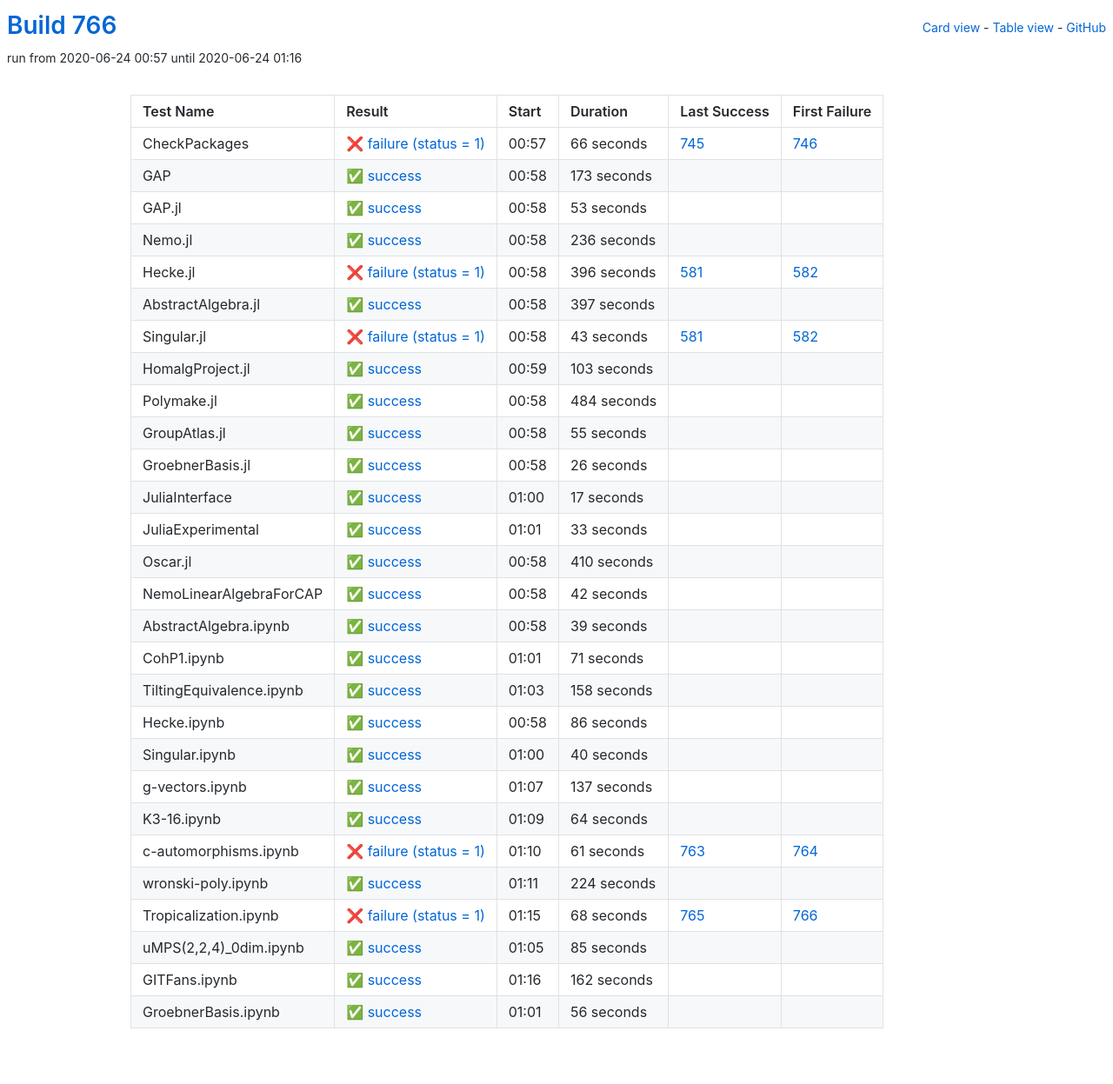
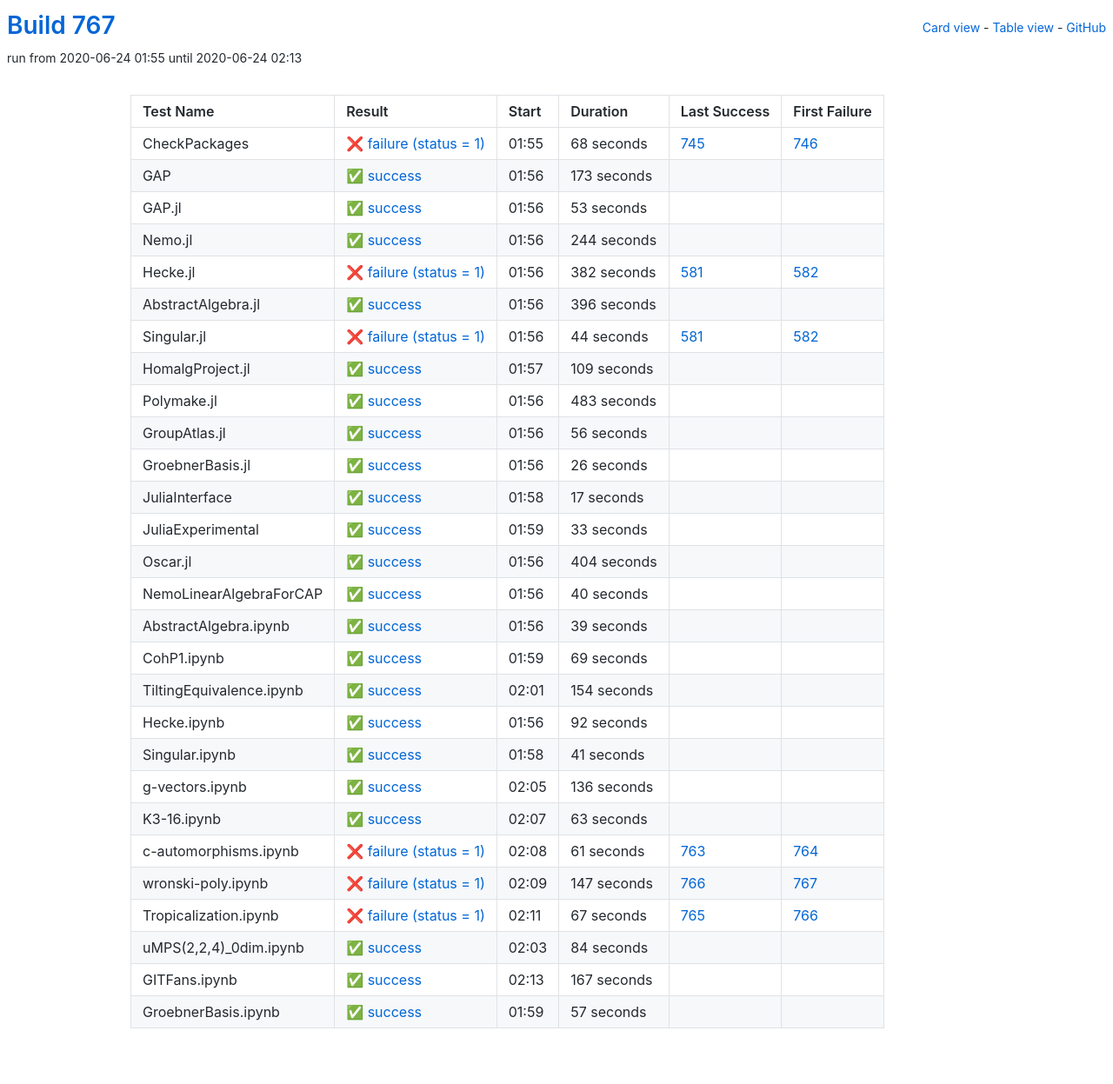
Before and after one commit to oscar-system/oscar-ci-status-1.4, a Jekyll site: the page built from table.html, in a window 1280 px wide. Shown: the whole page at 87% size. Built offline with Jekyll 4.4.1, drawn with Linux system fonts in a browser that asks for light colours.

Commit message:
Build #767

```diff
--- a/_data/ci.yml
+++ b/_data/ci.yml
@@ -1,6 +1,6 @@
 ---
-build: 766
-build_url: https://oscarci.mathematik.uni-kl.de/job/oscar-julia-1.4/766/
+build: 767
+build_url: https://oscarci.mathematik.uni-kl.de/job/oscar-julia-1.4/767/
 job: oscar-julia-1.4
 organization: oscar-system
 repo: oscar-ci-status-1.4
@@ -8,20 +8,20 @@ repourl: https://github.com/oscar-system/oscar-ci-status-1.4
 tests:
 - name: CheckPackages
   id: checkpackages
-  log: https://oscarci.mathematik.uni-kl.de/job/oscar-julia-1.4/766/artifact/logs/build-766/CheckPackages.log
-  start: 2020-06-24 00:57
+  log: https://oscarci.mathematik.uni-kl.de/job/oscar-julia-1.4/767/artifact/logs/build-767/CheckPackages.log
+  start: 2020-06-24 01:55
   success: false
   exitcode: 1
   status: failure
-  duration: 66
+  duration: 68
   last_success: 745
   last_success_url: https://oscarci.mathematik.uni-kl.de/job/oscar-julia-1.4/745/
   first_failure: 746
   first_failure_url: https://oscarci.mathematik.uni-kl.de/job/oscar-julia-1.4/746/
 - name: GAP
   id: gap
-  log: https://oscarci.mathematik.uni-kl.de/job/oscar-julia-1.4/766/artifact/logs/build-766/GAP.log
-  start: 2020-06-24 00:58
+  log: https://oscarci.mathematik.uni-kl.de/job/oscar-julia-1.4/767/artifact/logs/build-767/GAP.log
+  start: 2020-06-24 01:56
   success: true
   exitcode: 0
   status: success
@@ -32,8 +32,8 @@ tests:
   first_failure_url:
 - name: GAP.jl
   id: gap-jl
-  log: https://oscarci.mathematik.uni-kl.de/job/oscar-julia-1.4/766/artifact/logs/build-766/GAP.jl.log
-  start: 2020-06-24 00:58
+  log: https://oscarci.mathematik.uni-kl.de/job/oscar-julia-1.4/767/artifact/logs/build-767/GAP.jl.log
+  start: 2020-06-24 01:56
   success: true
   exitcode: 0
   status: success
@@ -44,92 +44,92 @@ tests:
   first_failure_url:
 - name: Nemo.jl
   id: nemo-jl
-  log: https://oscarci.mathematik.uni-kl.de/job/oscar-julia-1.4/766/artifact/logs/build-766/Nemo.jl.log
-  start: 2020-06-24 00:58
+  log: https://oscarci.mathematik.uni-kl.de/job/oscar-julia-1.4/767/artifact/logs/build-767/Nemo.jl.log
+  start: 2020-06-24 01:56
   success: true
   exitcode: 0
   status: success
-  duration: 236
+  duration: 244
   last_success: false
   last_success_url:
   first_failure: false
   first_failure_url:
 - name: Hecke.jl
   id: hecke-jl
-  log: https://oscarci.mathematik.uni-kl.de/job/oscar-julia-1.4/766/artifact/logs/build-766/Hecke.jl.log
-  start: 2020-06-24 00:58
+  log: https://oscarci.mathematik.uni-kl.de/job/oscar-julia-1.4/767/artifact/logs/build-767/Hecke.jl.log
+  start: 2020-06-24 01:56
   success: false
   exitcode: 1
   status: failure
-  duration: 396
+  duration: 382
   last_success: 581
   last_success_url: https://oscarci.mathematik.uni-kl.de/job/oscar-julia-1.4/581/
   first_failure: 582
   first_failure_url: https://oscarci.mathematik.uni-kl.de/job/oscar-julia-1.4/582/
 - name: AbstractAlgebra.jl
   id: abstractalgebra-jl
-  log: https://oscarci.mathematik.uni-kl.de/job/oscar-julia-1.4/766/artifact/logs/build-766/AbstractAlgebra.jl.log
-  start: 2020-06-24 00:58
+  log: https://oscarci.mathematik.uni-kl.de/job/oscar-julia-1.4/767/artifact/logs/build-767/AbstractAlgebra.jl.log
+  start: 2020-06-24 01:56
   success: true
   exitcode: 0
   status: success
-  duration: 397
+  duration: 396
   last_success: false
   last_success_url:
   first_failure: false
   first_failure_url:
 - name: Singular.jl
   id: singular-jl
-  log: https://oscarci.mathematik.uni-kl.de/job/oscar-julia-1.4/766/artifact/logs/build-766/Singular.jl.log
-  start: 2020-06-24 00:58
+  log: https://oscarci.mathematik.uni-kl.de/job/oscar-julia-1.4/767/artifact/logs/build-767/Singular.jl.log
+  start: 2020-06-24 01:56
   success: false
   exitcode: 1
   status: failure
-  duration: 43
+  duration: 44
   last_success: 581
   last_success_url: https://oscarci.mathematik.uni-kl.de/job/oscar-julia-1.4/581/
   first_failure: 582
   first_failure_url: https://oscarci.mathematik.uni-kl.de/job/oscar-julia-1.4/582/
 - name: HomalgProject.jl
   id: homalgproject-jl
-  log: https://oscarci.mathematik.uni-kl.de/job/oscar-julia-1.4/766/artifact/logs/build-766/HomalgProject.jl.log
-  start: 2020-06-24 00:59
+  log: https://oscarci.mathematik.uni-kl.de/job/oscar-julia-1.4/767/artifact/logs/build-767/HomalgProject.jl.log
+  start: 2020-06-24 01:57
   success: true
   exitcode: 0
   status: success
-  duration: 103
+  duration: 109
   last_success: false
   last_success_url:
   first_failure: false
   first_failure_url:
 - name: Polymake.jl
   id: polymake-jl
-  log: https://oscarci.mathematik.uni-kl.de/job/oscar-julia-1.4/766/artifact/logs/build-766/Polymake.jl.log
-  start: 2020-06-24 00:58
+  log: https://oscarci.mathematik.uni-kl.de/job/oscar-julia-1.4/767/artifact/logs/build-767/Polymake.jl.log
+  start: 2020-06-24 01:56
   success: true
   exitcode: 0
   status: success
-  duration: 484
+  duration: 483
   last_success: false
   last_success_url:
   first_failure: false
   first_failure_url:
 - name: GroupAtlas.jl
   id: groupatlas-jl
-  log: https://oscarci.mathematik.uni-kl.de/job/oscar-julia-1.4/766/artifact/logs/build-766/GroupAtlas.jl.log
-  start: 2020-06-24 00:58
+  log: https://oscarci.mathematik.uni-kl.de/job/oscar-julia-1.4/767/artifact/logs/build-767/GroupAtlas.jl.log
+  start: 2020-06-24 01:56
   success: true
   exitcode: 0
   status: success
-  duration: 55
+  duration: 56
   last_success: false
   last_success_url:
   first_failure: false
   first_failure_url:
 - name: GroebnerBasis.jl
   id: groebnerbasis-jl
-  log: https://oscarci.mathematik.uni-kl.de/job/oscar-julia-1.4/766/artifact/logs/build-766/GroebnerBasis.jl.log
-  start: 2020-06-24 00:58
+  log: https://oscarci.mathematik.uni-kl.de/job/oscar-julia-1.4/767/artifact/logs/build-767/GroebnerBasis.jl.log
+  start: 2020-06-24 01:56
   success: true
   exitcode: 0
   status: success
@@ -140,8 +140,8 @@ tests:
   first_failure_url:
 - name: JuliaInterface
   id: juliainterface
-  log: https://oscarci.mathematik.uni-kl.de/job/oscar-julia-1.4/766/artifact/logs/build-766/JuliaInterface.log
-  start: 2020-06-24 01:00
+  log: https://oscarci.mathematik.uni-kl.de/job/oscar-julia-1.4/767/artifact/logs/build-767/JuliaInterface.log
+  start: 2020-06-24 01:58
   success: true
   exitcode: 0
   status: success
@@ -152,8 +152,8 @@ tests:
   first_failure_url:
 - name: JuliaExperimental
   id: juliaexperimental
-  log: https://oscarci.mathematik.uni-kl.de/job/oscar-julia-1.4/766/artifact/logs/build-766/JuliaExperimental.log
-  start: 2020-06-24 01:01
+  log: https://oscarci.mathematik.uni-kl.de/job/oscar-julia-1.4/767/artifact/logs/build-767/JuliaExperimental.log
+  start: 2020-06-24 01:59
   success: true
   exitcode: 0
   status: success
@@ -164,32 +164,32 @@ tests:
   first_failure_url:
 - name: Oscar.jl
   id: oscar-jl
-  log: https://oscarci.mathematik.uni-kl.de/job/oscar-julia-1.4/766/artifact/logs/build-766/Oscar.jl.log
-  start: 2020-06-24 00:58
+  log: https://oscarci.mathematik.uni-kl.de/job/oscar-julia-1.4/767/artifact/logs/build-767/Oscar.jl.log
+  start: 2020-06-24 01:56
   success: true
   exitcode: 0
   status: success
-  duration: 410
+  duration: 404
   last_success: false
   last_success_url:
   first_failure: false
   first_failure_url:
 - name: NemoLinearAlgebraForCAP
   id: nemolinearalgebraforcap
-  log: https://oscarci.mathematik.uni-kl.de/job/oscar-julia-1.4/766/artifact/logs/build-766/NemoLinearAlgebraForCAP.log
-  start: 2020-06-24 00:58
+  log: https://oscarci.mathematik.uni-kl.de/job/oscar-julia-1.4/767/artifact/logs/build-767/NemoLinearAlgebraForCAP.log
+  start: 2020-06-24 01:56
   success: true
   exitcode: 0
   status: success
-  duration: 42
+  duration: 40
   last_success: false
   last_success_url:
   first_failure: false
   first_failure_url:
 - name: AbstractAlgebra.ipynb
   id: abstractalgebra-ipynb
-  log: https://oscarci.mathematik.uni-kl.de/job/oscar-julia-1.4/766/artifact/logs/build-766/AbstractAlgebra.ipynb.log
-  start: 2020-06-24 00:58
+  log: https://oscarci.mathematik.uni-kl.de/job/oscar-julia-1.4/767/artifact/logs/build-767/AbstractAlgebra.ipynb.log
+  start: 2020-06-24 01:56
   success: true
   exitcode: 0
   status: success
@@ -200,80 +200,80 @@ tests:
   first_failure_url:
 - name: CohP1.ipynb
   id: cohp1-ipynb
-  log: https://oscarci.mathematik.uni-kl.de/job/oscar-julia-1.4/766/artifact/logs/build-766/CohP1.ipynb.log
-  start: 2020-06-24 01:01
+  log: https://oscarci.mathematik.uni-kl.de/job/oscar-julia-1.4/767/artifact/logs/build-767/CohP1.ipynb.log
+  start: 2020-06-24 01:59
   success: true
   exitcode: 0
   status: success
-  duration: 71
+  duration: 69
   last_success: false
   last_success_url:
   first_failure: false
   first_failure_url:
 - name: TiltingEquivalence.ipynb
   id: tiltingequivalence-ipynb
-  log: https://oscarci.mathematik.uni-kl.de/job/oscar-julia-1.4/766/artifact/logs/build-766/TiltingEquivalence.ipynb.log
-  start: 2020-06-24 01:03
+  log: https://oscarci.mathematik.uni-kl.de/job/oscar-julia-1.4/767/artifact/logs/build-767/TiltingEquivalence.ipynb.log
+  start: 2020-06-24 02:01
   success: true
   exitcode: 0
   status: success
-  duration: 158
+  duration: 154
   last_success: false
   last_success_url:
   first_failure: false
   first_failure_url:
 - name: Hecke.ipynb
   id: hecke-ipynb
-  log: https://oscarci.mathematik.uni-kl.de/job/oscar-julia-1.4/766/artifact/logs/build-766/Hecke.ipynb.log
-  start: 2020-06-24 00:58
+  log: https://oscarci.mathematik.uni-kl.de/job/oscar-julia-1.4/767/artifact/logs/build-767/Hecke.ipynb.log
+  start: 2020-06-24 01:56
   success: true
   exitcode: 0
   status: success
-  duration: 86
+  duration: 92
   last_success: false
   last_success_url:
   first_failure: false
   first_failure_url:
 - name: Singular.ipynb
   id: singular-ipynb
-  log: https://oscarci.mathematik.uni-kl.de/job/oscar-julia-1.4/766/artifact/logs/build-766/Singular.ipynb.log
-  start: 2020-06-24 01:00
+  log: https://oscarci.mathematik.uni-kl.de/job/oscar-julia-1.4/767/artifact/logs/build-767/Singular.ipynb.log
+  start: 2020-06-24 01:58
   success: true
   exitcode: 0
   status: success
-  duration: 40
+  duration: 41
   last_success: false
   last_success_url:
   first_failure: false
   first_failure_url:
 - name: g-vectors.ipynb
   id: g-vectors-ipynb
-  log: https://oscarci.mathematik.uni-kl.de/job/oscar-julia-1.4/766/artifact/logs/build-766/g-vectors.ipynb.log
-  start: 2020-06-24 01:07
+  log: https://oscarci.mathematik.uni-kl.de/job/oscar-julia-1.4/767/artifact/logs/build-767/g-vectors.ipynb.log
+  start: 2020-06-24 02:05
   success: true
   exitcode: 0
   status: success
-  duration: 137
+  duration: 136
   last_success: false
   last_success_url:
   first_failure: false
   first_failure_url:
 - name: K3-16.ipynb
   id: k3-16-ipynb
-  log: https://oscarci.mathematik.uni-kl.de/job/oscar-julia-1.4/766/artifact/logs/build-766/K3-16.ipynb.log
-  start: 2020-06-24 01:09
+  log: https://oscarci.mathematik.uni-kl.de/job/oscar-julia-1.4/767/artifact/logs/build-767/K3-16.ipynb.log
+  start: 2020-06-24 02:07
   success: true
   exitcode: 0
   status: success
-  duration: 64
+  duration: 63
   last_success: false
   last_success_url:
   first_failure: false
   first_failure_url:
 - name: c-automorphisms.ipynb
   id: c-automorphisms-ipynb
-  log: https://oscarci.mathematik.uni-kl.de/job/oscar-julia-1.4/766/artifact/logs/build-766/c-automorphisms.ipynb.log
-  start: 2020-06-24 01:10
+  log: https://oscarci.mathematik.uni-kl.de/job/oscar-julia-1.4/767/artifact/logs/build-767/c-automorphisms.ipynb.log
+  start: 2020-06-24 02:08
   success: false
   exitcode: 1
   status: failure
@@ -284,60 +284,60 @@ tests:
   first_failure_url: https://oscarci.mathematik.uni-kl.de/job/oscar-julia-1.4/764/
 - name: wronski-poly.ipynb
   id: wronski-poly-ipynb
-  log: https://oscarci.mathematik.uni-kl.de/job/oscar-julia-1.4/766/artifact/logs/build-766/wronski-poly.ipynb.log
-  start: 2020-06-24 01:11
-  success: true
-  exitcode: 0
-  status: success
-  duration: 224
-  last_success: false
-  last_success_url:
-  first_failure: false
-  first_failure_url:
-- name: Tropicalization.ipynb
-  id: tropicalization-ipynb
-  log: https://oscarci.mathematik.uni-kl.de/job/oscar-julia-1.4/766/artifact/logs/build-766/Tropicalization.ipynb.log
-  start: 2020-06-24 01:15
+  log: https://oscarci.mathematik.uni-kl.de/job/oscar-julia-1.4/767/artifact/logs/build-767/wronski-poly.ipynb.log
+  start: 2020-06-24 02:09
   success: false
   exitcode: 1
   status: failure
-  duration: 68
+  duration: 147
+  last_success: 766
+  last_success_url: https://oscarci.mathematik.uni-kl.de/job/oscar-julia-1.4/766/
+  first_failure: 767
+  first_failure_url: https://oscarci.mathematik.uni-kl.de/job/oscar-julia-1.4/767/
+- name: Tropicalization.ipynb
+  id: tropicalization-ipynb
+  log: https://oscarci.mathematik.uni-kl.de/job/oscar-julia-1.4/767/artifact/logs/build-767/Tropicalization.ipynb.log
+  start: 2020-06-24 02:11
+  success: false
+  exitcode: 1
+  status: failure
+  duration: 67
   last_success: 765
   last_success_url: https://oscarci.mathematik.uni-kl.de/job/oscar-julia-1.4/765/
   first_failure: 766
   first_failure_url: https://oscarci.mathematik.uni-kl.de/job/oscar-julia-1.4/766/
 - name: uMPS(2,2,4)_0dim.ipynb
   id: umps-2-2-4-0dim-ipynb
-  log: https://oscarci.mathematik.uni-kl.de/job/oscar-julia-1.4/766/artifact/logs/build-766/uMPS-2-2-4-_0dim.ipynb.log
-  start: 2020-06-24 01:05
+  log: https://oscarci.mathematik.uni-kl.de/job/oscar-julia-1.4/767/artifact/logs/build-767/uMPS-2-2-4-_0dim.ipynb.log
+  start: 2020-06-24 02:03
   success: true
   exitcode: 0
   status: success
-  duration: 85
+  duration: 84
   last_success: false
   last_success_url:
   first_failure: false
   first_failure_url:
 - name: GITFans.ipynb
   id: gitfans-ipynb
-  log: https://oscarci.mathematik.uni-kl.de/job/oscar-julia-1.4/766/artifact/logs/build-766/GITFans.ipynb.log
-  start: 2020-06-24 01:16
+  log: https://oscarci.mathematik.uni-kl.de/job/oscar-julia-1.4/767/artifact/logs/build-767/GITFans.ipynb.log
+  start: 2020-06-24 02:13
   success: true
   exitcode: 0
   status: success
-  duration: 162
+  duration: 167
   last_success: false
   last_success_url:
   first_failure: false
   first_failure_url:
 - name: GroebnerBasis.ipynb
   id: groebnerbasis-ipynb
-  log: https://oscarci.mathematik.uni-kl.de/job/oscar-julia-1.4/766/artifact/logs/build-766/GroebnerBasis.ipynb.log
-  start: 2020-06-24 01:01
+  log: https://oscarci.mathematik.uni-kl.de/job/oscar-julia-1.4/767/artifact/logs/build-767/GroebnerBasis.ipynb.log
+  start: 2020-06-24 01:59
   success: true
   exitcode: 0
   status: success
-  duration: 56
+  duration: 57
   last_success: false
   last_success_url:
   first_failure: false
```
Also changed, not shown: README.md.
